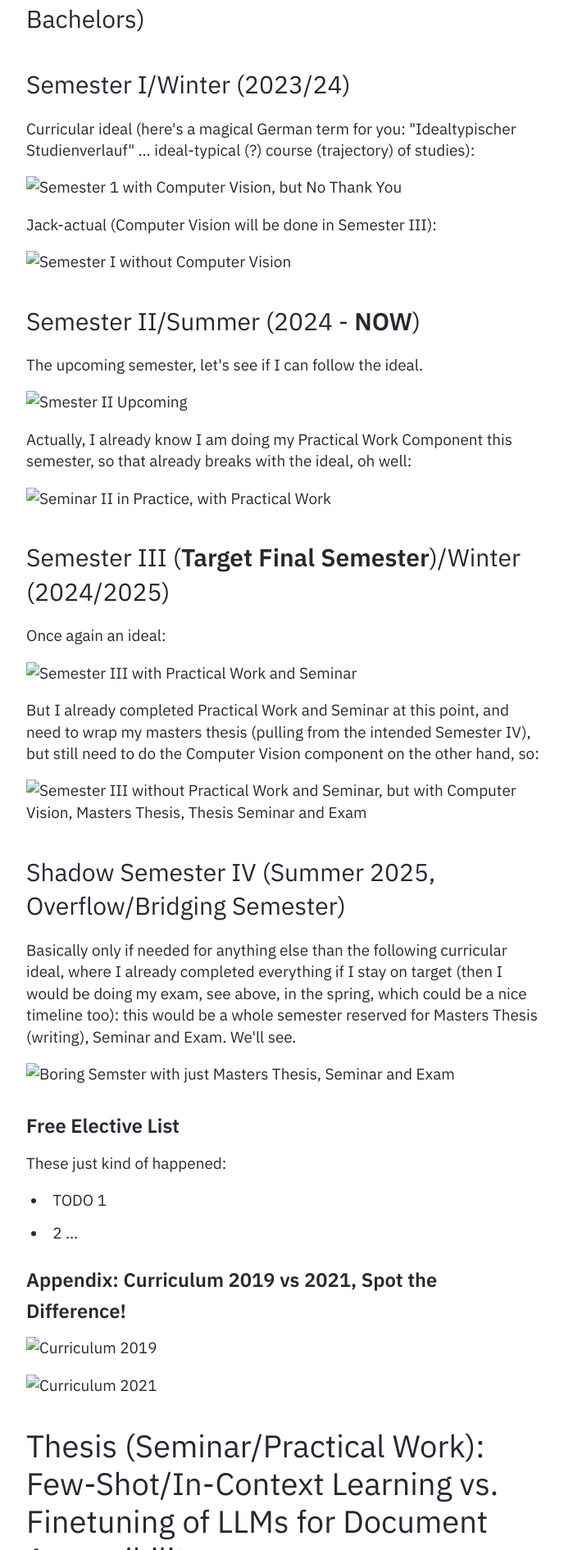
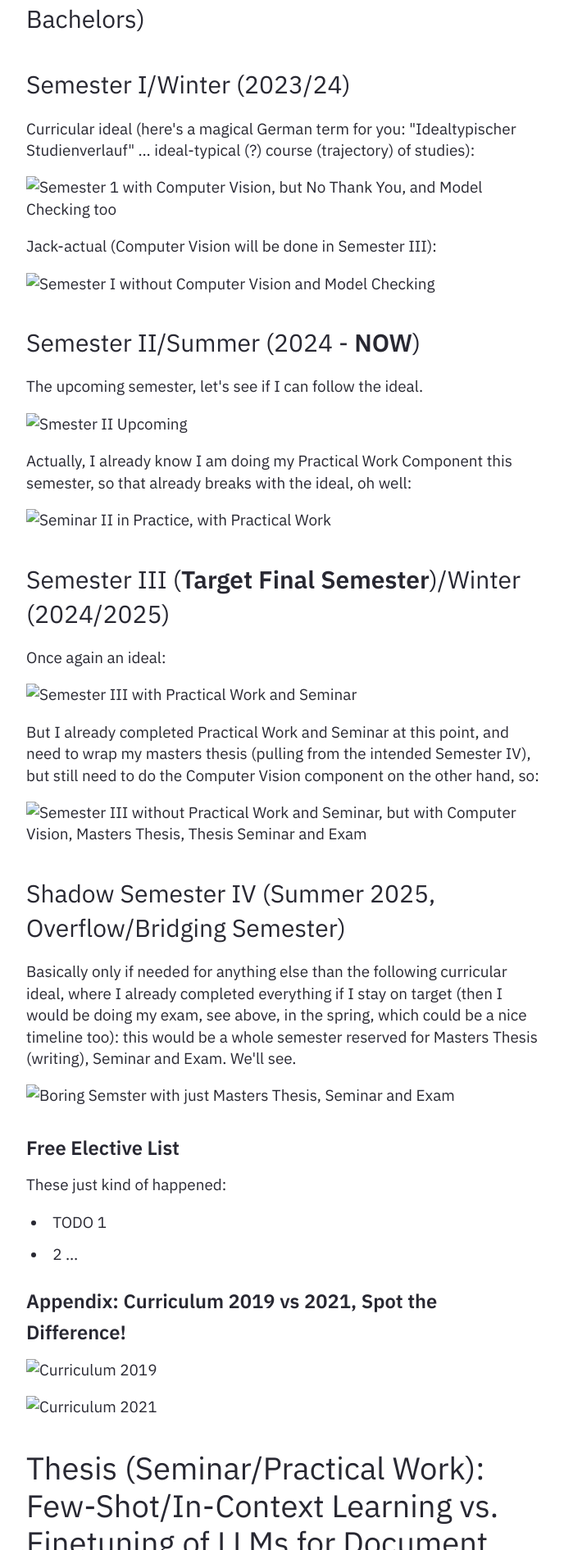
Before and after one commit to heseltime/heseltime.github.io, a Jekyll site: the page built from pages/rDai.md, in a window 1280 px wide. Shown: the part 2947-4838 px from the top of the page at 82% size, without its empty margins (294-982 px from the left). Built offline with Jekyll 4.4.1, drawn with Linux system fonts in a browser that asks for light colours.

Commit message:
Fix Semester I final

```diff
--- a/pages/rDai.md
+++ b/pages/rDai.md
@@ -50,11 +50,11 @@ Please don't ask why I do things in complicated ways!
 
 Curricular ideal (here's a magical German term for you: "Idealtypischer Studienverlauf" ... ideal-typical (?) course (trajectory) of studies):
 
-![Semester 1 with Computer Vision, but No Thank You](image-14.png)
+![Semester 1 with Computer Vision, but No Thank You, and Model Checking too](image-16.png)
 
 Jack-actual (Computer Vision will be done in Semester III):
 
-![Semester I without Computer Vision](image-6.png)
+![Semester I without Computer Vision and Model Checking](image-15.png)
 
 ### Semester II/Summer (2024 - **NOW**)
 
```
Also changed, not shown: pages/image-15.png (added), pages/image-16.png (added).
